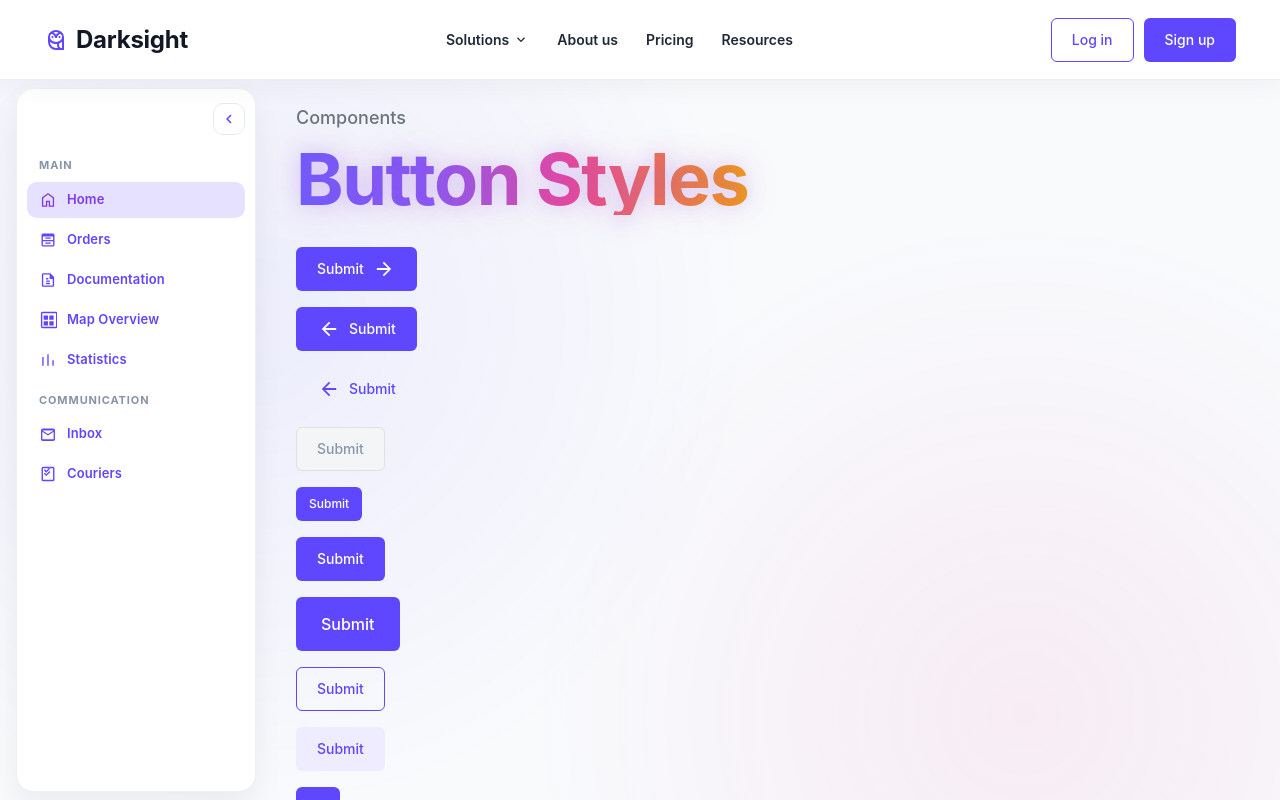
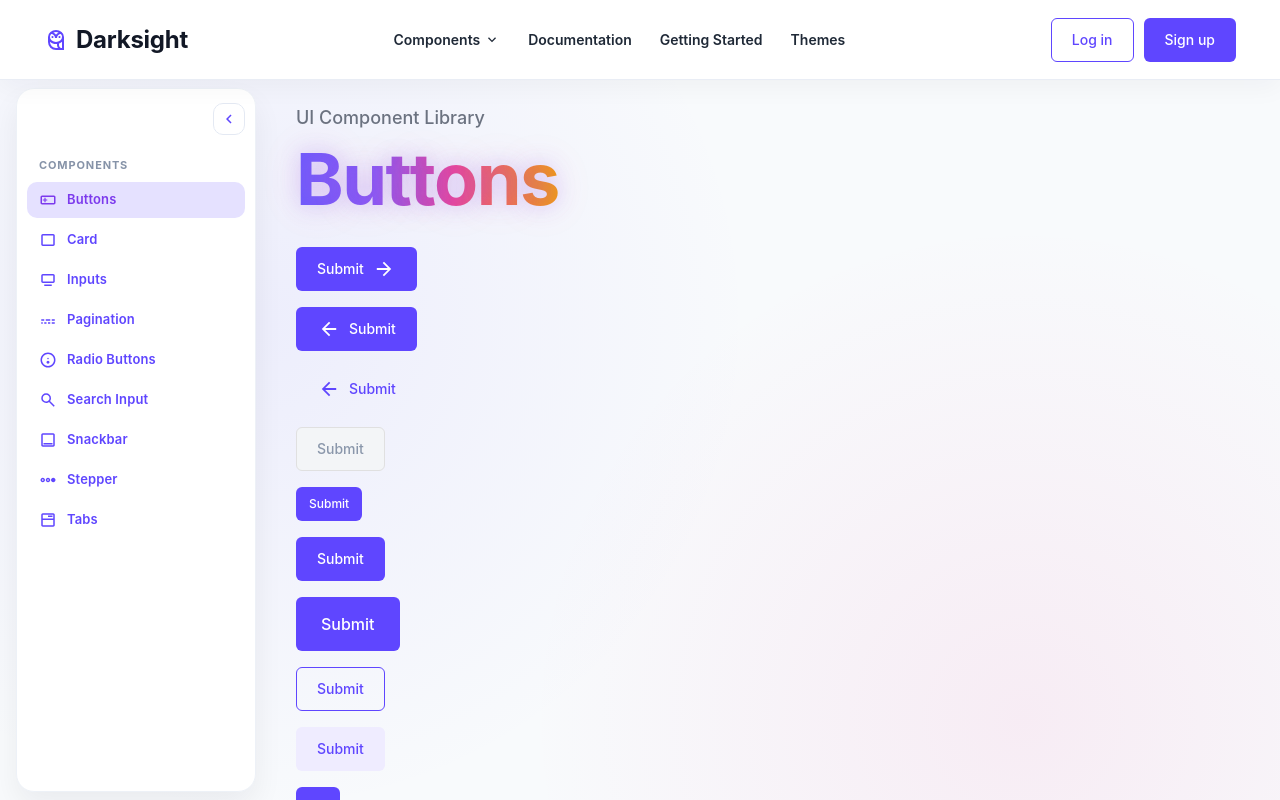
Before and after one commit to thejohnnathan/darksight-6, a Vue app in the folder darksight/: page / in a window 1280 px wide. Shown: the top 800 px of the page. Built offline with nearby package versions, Linux system fonts and the light colour scheme.

Commit message:
small changes

```diff
--- a/darksight/src/App.vue
+++ b/darksight/src/App.vue
@@ -61,22 +61,22 @@ onBeforeUnmount(() => {
               aria-haspopup="true"
               @click="toggleSolutionsMenu"
             >
-              <span>Solutions</span>
+              <span>Components</span>
               <svg class="dropdown-chevron" :class="{ open: isSolutionsOpen }" xmlns="http://www.w3.org/2000/svg" viewBox="0 -960 960 960" fill="currentColor" aria-hidden="true">
                 <path d="M480-344 240-584l56-56 184 184 184-184 56 56-240 240Z"/>
               </svg>
             </button>
 
-            <div v-if="isSolutionsOpen" class="top-dropdown-menu" role="menu" aria-label="Solutions menu">
-              <a href="#" class="top-dropdown-item" role="menuitem">Overview</a>
-              <a href="#" class="top-dropdown-item" role="menuitem">Analytics</a>
-              <a href="#" class="top-dropdown-item" role="menuitem">Automation</a>
-              <a href="#" class="top-dropdown-item" role="menuitem">Integrations</a>
+            <div v-if="isSolutionsOpen" class="top-dropdown-menu" role="menu" aria-label="Components menu">
+              <a href="#" class="top-dropdown-item" role="menuitem">Buttons</a>
+              <a href="#" class="top-dropdown-item" role="menuitem">Card</a>
+              <a href="#" class="top-dropdown-item" role="menuitem">Inputs</a>
+              <a href="#" class="top-dropdown-item" role="menuitem">Pagination</a>
             </div>
           </div>
-          <a href="#" class="top-link">About us</a>
-          <a href="#" class="top-link">Pricing</a>
-          <a href="#" class="top-link">Resources</a>
+          <a href="#" class="top-link">Documentation</a>
+          <a href="#" class="top-link">Getting Started</a>
+          <a href="#" class="top-link">Themes</a>
         </nav>
 
         <div class="top-nav-actions">
@@ -97,57 +97,67 @@ onBeforeUnmount(() => {
 
       <nav>
         <ul>
-          <li class="nav-section-label">Main</li>
+          <li class="nav-section-label">Components</li>
           <li>
             <a href="#" class="nav-link active">
-              <svg xmlns="http://www.w3.org/2000/svg" viewBox="0 -960 960 960" fill="currentColor" aria-hidden="true"><path d="M226-186h143v-260h222v260h143v-392L480-770 226-578v392Zm-71 71v-499l325-245 325 245v499H520v-260H440v260H155Zm325-353Z"/></svg>
-              <span class="link-label">Home</span>
+              <svg xmlns="http://www.w3.org/2000/svg" viewBox="0 -960 960 960" fill="currentColor" aria-hidden="true"><path d="M160-240q-33 0-56.5-23.5T80-320v-320q0-33 23.5-56.5T160-720h640q33 0 56.5 23.5T880-640v320q0 33-23.5 56.5T800-240H160Zm0-80h640v-320H160v320Zm130-40h60v-90h90v-60h-90v-90h-60v90h-90v60h90v90Zm-130 40v-320 320Z"/></svg>
+              <span class="link-label">Buttons</span>
             </a>
           </li>
           <li>
             <a href="#" class="nav-link">
-              <svg xmlns="http://www.w3.org/2000/svg" viewBox="0 -960 960 960" fill="currentColor" aria-hidden="true"><path d="M207-134q-31 0-52-21t-21-52v-546q0-31 21-52t52-21h546q31 0 52 21t21 52v546q0 31-21 52t-52 21H207Zm0-71h546v-546H207v546Zm130-77h286v-71H337v71Zm-130-130h546v-71H207v71Zm130-130h286v-71H337v71Zm-130-130h546v-71H207v71Zm0-199v546-546Z"/></svg>
-              <span class="link-label">Orders</span>
+              <svg xmlns="http://www.w3.org/2000/svg" viewBox="0 -960 960 960" fill="currentColor" aria-hidden="true"><path d="M200-160q-33 0-56.5-23.5T120-240v-480q0-33 23.5-56.5T200-800h560q33 0 56.5 23.5T840-720v480q0 33-23.5 56.5T760-160H200Zm0-80h560v-480H200v480Zm0 0v-480 480Z"/></svg>
+              <span class="link-label">Card</span>
             </a>
           </li>
           <li>
             <a href="#" class="nav-link">
-              <svg xmlns="http://www.w3.org/2000/svg" viewBox="0 -960 960 960" fill="currentColor" aria-hidden="true"><path d="M226-115q-31 0-52-21t-21-52v-583q0-31 21-52t52-21h377l203 203v453q0 31-21 52t-52 21H226Zm0-71h507v-346H566v-238H226v584Zm269-381Zm-90 310h149q15 0 25-10t10-25q0-15-10-25t-25-10H405q-15 0-25 10t-10 25q0 15 10 25t25 10Zm0-128h149q15 0 25-10t10-25q0-15-10-25t-25-10H405q-15 0-25 10t-10 25q0 15 10 25t25 10Zm0-128h59q15 0 25-10t10-25q0-15-10-25t-25-10h-59q-15 0-25 10t-10 25q0 15 10 25t25 10Z"/></svg>
-              <span class="link-label">Documentation</span>
+              <svg xmlns="http://www.w3.org/2000/svg" viewBox="0 -960 960 960" fill="currentColor" aria-hidden="true"><path d="M280-160v-80h400v80H280Zm-80-160q-33 0-56.5-23.5T120-400v-320q0-33 23.5-56.5T200-800h560q33 0 56.5 23.5T840-720v320q0 33-23.5 56.5T760-320H200Zm0-80h560v-320H200v320Zm0 0v-320 320Z"/></svg>
+              <span class="link-label">Inputs</span>
             </a>
           </li>
           <li>
             <a href="#" class="nav-link">
-              <svg xmlns="http://www.w3.org/2000/svg" viewBox="0 -960 960 960" fill="currentColor" aria-hidden="true"><path d="M550-186h231v-231H550v231Zm0-302h231v-231H550v231Zm-302 302h231v-231H248v231Zm0-302h231v-231H248v231Zm-72 445q-30 0-52-22t-22-52v-730q0-30 22-52t52-22h730q30 0 52 22t22 52v730q0 30-22 52t-52 22H176Zm0-72h730v-730H176v730Zm0-730v730-730Z"/></svg>
-              <span class="link-label">Map Overview</span>
+              <svg xmlns="http://www.w3.org/2000/svg" viewBox="0 -960 960 960" fill="currentColor" aria-hidden="true"><path d="M120-280v-80h80v80h-80Zm160 0v-80h120v80H280Zm200 0v-80h120v80H480Zm200 0v-80h160v80H680ZM120-440v-80h160v80H120Zm240 0v-80h240v80H360Zm320 0v-80h160v80H680Z"/></svg>
+              <span class="link-label">Pagination</span>
             </a>
           </li>
           <li>
             <a href="#" class="nav-link">
-              <svg xmlns="http://www.w3.org/2000/svg" viewBox="0 -960 960 960" fill="currentColor" aria-hidden="true"><path d="M175-172v-466h71v466h-71Zm269 0v-616h71v616h-71Zm269 0v-296h71v296h-71Z"/></svg>
-              <span class="link-label">Statistics</span>
-            </a>
-          </li>
-
-          <li class="nav-section-label">Communication</li>
-          <li>
-            <a href="#" class="nav-link">
-              <svg xmlns="http://www.w3.org/2000/svg" viewBox="0 -960 960 960" fill="currentColor" aria-hidden="true"><path d="M198-106q-37 0-63-26t-26-63v-495q0-37 26-63t63-26h565q37 0 63 26t26 63v495q0 37-26 63t-63 26H198Zm282-299L180-596v401h600v-401L480-405Zm0-71 300-190H180l300 190Zm-300-190v470-470Z"/></svg>
-              <span class="link-label">Inbox</span>
+              <svg xmlns="http://www.w3.org/2000/svg" viewBox="0 -960 960 960" fill="currentColor" aria-hidden="true"><path d="M480-80q-83 0-156-31.5T197-197q-54-54-85.5-127T80-480q0-83 31.5-156T197-763q54-54 127-85.5T480-880q83 0 156 31.5T763-763q54 54 85.5 127T880-480q0 83-31.5 156T763-197q-54 54-127 85.5T480-80Zm0-80q134 0 227-93t93-227q0-134-93-227t-227-93q-134 0-227 93t-93 227q0 134 93 227t227 93Zm0-320Zm0 200q33 0 56.5-23.5T560-360q0-33-23.5-56.5T480-440q-33 0-56.5 23.5T400-360q0 33 23.5 56.5T480-280Zm0-240q17 0 28.5-11.5T520-560q0-17-11.5-28.5T480-600q-17 0-28.5 11.5T440-560q0 17 11.5 28.5T480-520Z"/></svg>
+              <span class="link-label">Radio Buttons</span>
             </a>
           </li>
           <li>
             <a href="#" class="nav-link">
-              <svg xmlns="http://www.w3.org/2000/svg" viewBox="0 -960 960 960" fill="currentColor" aria-hidden="true"><path d="M210-99q-30 0-52-22t-22-52v-614q0-30 22-52t52-22h540q30 0 52 22t22 52v614q0 30-22 52t-52 22H210Zm0-71h540v-614H210v614Zm270-305Zm-93 108 223-223-50-51-172 172-77-78-51 51 127 129Zm0-185 223-223-50-51-172 172-77-78-51 51 127 129Z"/></svg>
-              <span class="link-label">Couriers</span>
+              <svg xmlns="http://www.w3.org/2000/svg" viewBox="0 -960 960 960" fill="currentColor" aria-hidden="true"><path d="M784-120 532-372q-30 24-69 38t-83 14q-109 0-184.5-75.5T120-580q0-109 75.5-184.5T380-840q109 0 184.5 75.5T640-580q0 44-14 83t-38 69l252 252-56 56ZM380-400q75 0 127.5-52.5T560-580q0-75-52.5-127.5T380-760q-75 0-127.5 52.5T200-580q0 75 52.5 127.5T380-400Z"/></svg>
+              <span class="link-label">Search Input</span>
+            </a>
+          </li>
+          <li>
+            <a href="#" class="nav-link">
+              <svg xmlns="http://www.w3.org/2000/svg" viewBox="0 -960 960 960" fill="currentColor" aria-hidden="true"><path d="M240-240h480v-80H240v80Zm-40 120q-33 0-56.5-23.5T120-200v-560q0-33 23.5-56.5T200-840h560q33 0 56.5 23.5T840-760v560q0 33-23.5 56.5T760-120H200Zm0-80h560v-560H200v560Zm0-560v560-560Z"/></svg>
+              <span class="link-label">Snackbar</span>
+            </a>
+          </li>
+          <li>
+            <a href="#" class="nav-link">
+              <svg xmlns="http://www.w3.org/2000/svg" viewBox="0 -960 960 960" fill="currentColor" aria-hidden="true"><path d="M115-395q-35-35-35-85t35-85q35-35 85-35t85 35q35 35 35 85t-35 85q-35 35-85 35t-85-35Zm113.5-56.5Q240-463 240-480t-11.5-28.5Q217-520 200-520t-28.5 11.5Q160-497 160-480t11.5 28.5Q183-440 200-440t28.5-11.5ZM395-395q-35-35-35-85t35-85q35-35 85-35t85 35q35 35 35 85t-35 85q-35 35-85 35t-85-35Zm113.5-56.5Q520-463 520-480t-11.5-28.5Q497-520 480-520t-28.5 11.5Q440-497 440-480t11.5 28.5Q463-440 480-440t28.5-11.5ZM675-395q-35-35-35-85t35-85q35-35 85-35t85 35q35 35 35 85t-35 85q-35 35-85 35t-85-35Z"/></svg>
+              <span class="link-label">Stepper</span>
+            </a>
+          </li>
+          <li>
+            <a href="#" class="nav-link">
+              <svg xmlns="http://www.w3.org/2000/svg" viewBox="0 -960 960 960" fill="currentColor" aria-hidden="true"><path d="M200-120q-33 0-56.5-23.5T120-200v-560q0-33 23.5-56.5T200-840h560q33 0 56.5 23.5T840-760v560q0 33-23.5 56.5T760-120H200Zm0-80h560v-280H200v280Zm0-360h560v-200H200v200Zm280-80h240v-80H480v80Zm-280 80v-200 200Z"/></svg>
+              <span class="link-label">Tabs</span>
             </a>
           </li>
         </ul>
       </nav>
     </aside>
     <section class="container" :class="{ 'container-collapsed': isCollapsed }">
-      <div class="header-subtitle">Components</div>
-      <h1 class="header-title">Button Styles</h1>
+      <div class="header-subtitle">UI Component Library</div>
+      <h1 class="header-title">Buttons</h1>
       <p>
         <button>Submit<svg xmlns="http://www.w3.org/2000/svg" height="16px" viewBox="0 -960 960 960" width="16px" fill="currentColor"><path d="M630-444H192v-72h438L429-717l51-51 288 288-288 288-51-51 201-201Z"/></svg></button>
       </p>
--- a/darksight/styles.css
+++ b/darksight/styles.css
@@ -353,39 +353,45 @@ h6 {
 }
 
 h1 {
-    font-size: 32px;
-    line-height: 1.2;
+    font-size: 34px;
+    line-height: 1.4;
     margin-bottom: 16px;
+    font-weight: 700;
 }
 
 h2 {
-    font-size: 28px;
-    line-height: 1.3;
+    font-size: 24px;
+    line-height: 1.4;
     margin-bottom: 14px;
+    font-weight: 700;
 }
 
 h3 {
-    font-size: 24px;
+    font-size: 18px;
     line-height: 1.4;
     margin-bottom: 12px;
+    font-weight: 500;
 }
 
 h4 {
-    font-size: 20px;
+    font-size: 16px;
     line-height: 1.5;
     margin-bottom: 10px;
+    font-weight: 500;
 }
 
 h5 {
-    font-size: 18px;
+    font-size: 14px;
     line-height: 1.6;
     margin-bottom: 8px;
+    font-weight: 500;
 }
 
 h6 {
-    font-size: 16px;
+    font-size: 14px;
     line-height: 1.7;
     margin-bottom: 6px;
+    font-weight: 500;
 }
 
 p {
@@ -402,8 +408,8 @@ p {
     margin-bottom: 16px;
     font-family: "Inter", -apple-system, BlinkMacSystemFont, "Segoe UI", Roboto, "Helvetica Neue", Arial, sans-serif;
     font-size: 32px;
-    line-height: 1.2;
-    font-weight: 650;
+    line-height: 1.4;
+    font-weight: 500;
     letter-spacing: -0.015em;
     color: #0f172a;
     background: none;
```
